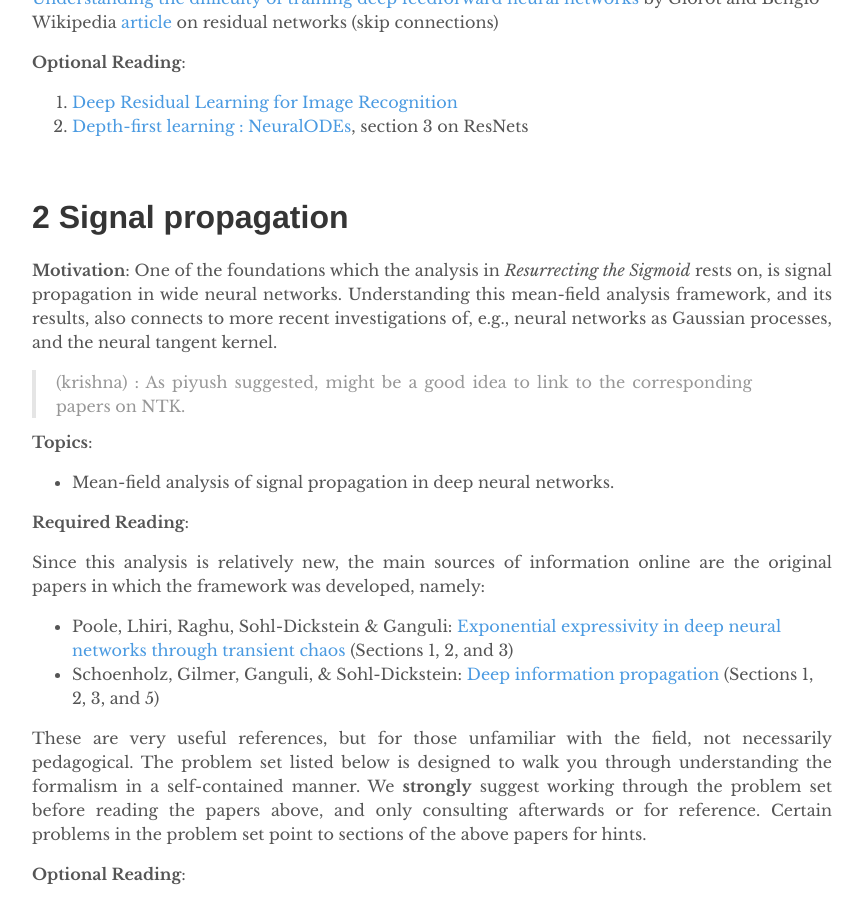
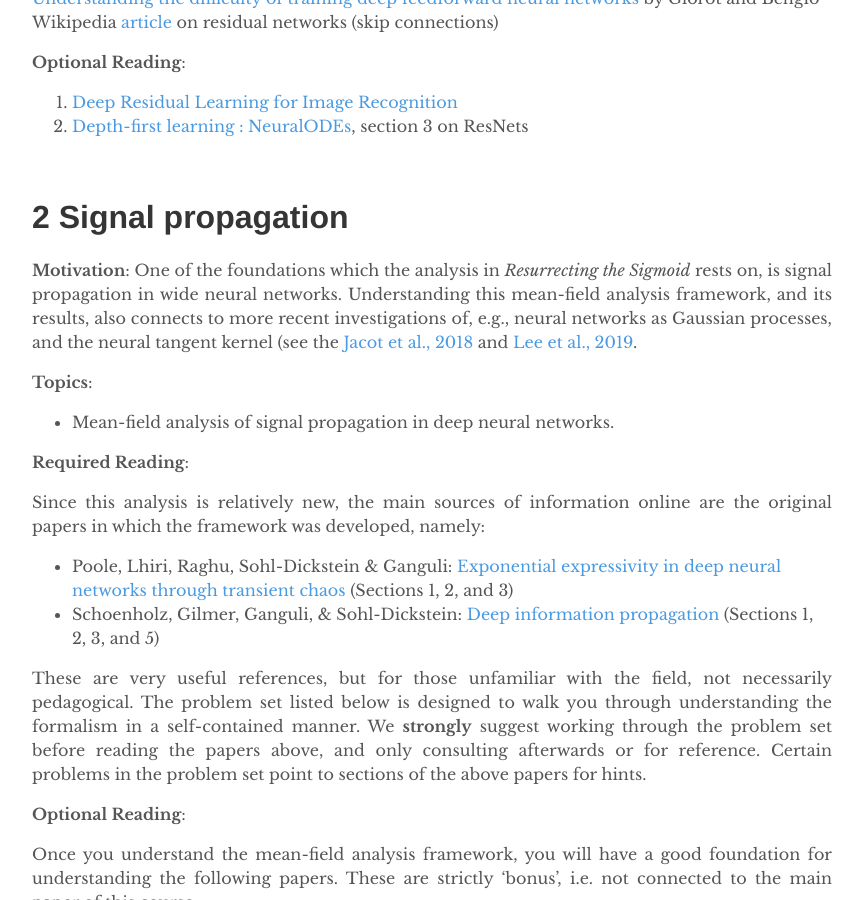
Before and after one commit to depthfirstlearning/depthfirstlearning.com, a Jekyll site: the page built from _posts/2020-01-01-Resurrecting-Sigmoid.markdown, in a window 1280 px wide and 900 px high, scrolled down 2989 px. Shown: the whole window, without its empty margins (208-1071 px from the left). Built offline with Jekyll 4.4.1, drawn with Linux system fonts in a browser that asks for light colours; formulas are drawn with MathJax 3.

Commit message:
add ntk paper links

```diff
--- a/_posts/2020-01-01-Resurrecting-Sigmoid.markdown
+++ b/_posts/2020-01-01-Resurrecting-Sigmoid.markdown
@@ -106,9 +106,7 @@ Wikipedia [article](https://en.wikipedia.org/wiki/Residual_neural_network) on re
 
 # 2 Signal propagation
 
-**Motivation**: One of the foundations which the analysis in _Resurrecting the Sigmoid_ rests on, is signal propagation in wide neural networks.  Understanding this mean-field analysis framework, and its results, also connects to more recent investigations of, e.g., neural networks as Gaussian processes, and the neural tangent kernel.
-> (krishna) : As piyush suggested, might be a good idea to link to the
-> corresponding papers on NTK.
+**Motivation**: One of the foundations which the analysis in _Resurrecting the Sigmoid_ rests on, is signal propagation in wide neural networks.  Understanding this mean-field analysis framework, and its results, also connects to more recent investigations of, e.g., neural networks as Gaussian processes, and the neural tangent kernel (see the [Jacot et al., 2018](https://arxiv.org/abs/1806.07572) and [Lee et al., 2019](https://arxiv.org/pdf/1902.06720).
 
 **Topics**:
 
```
